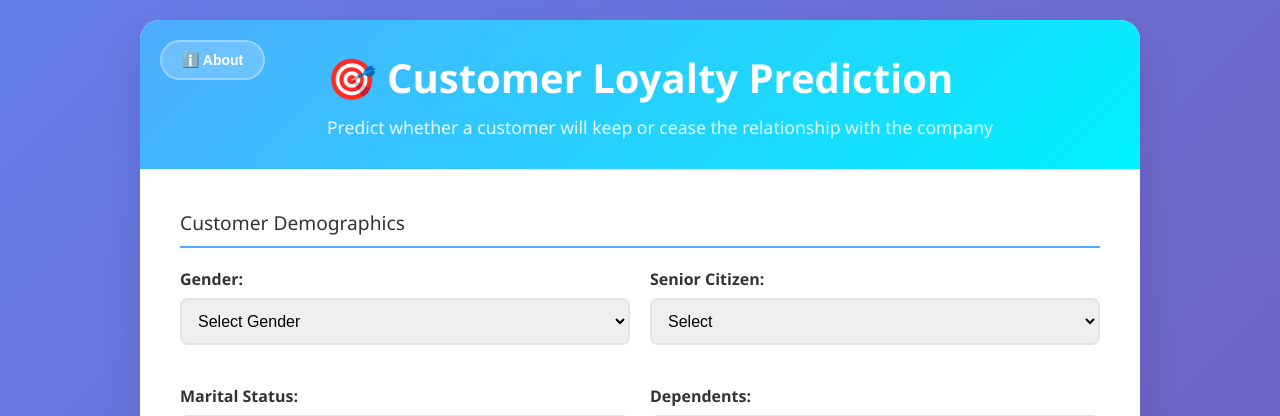
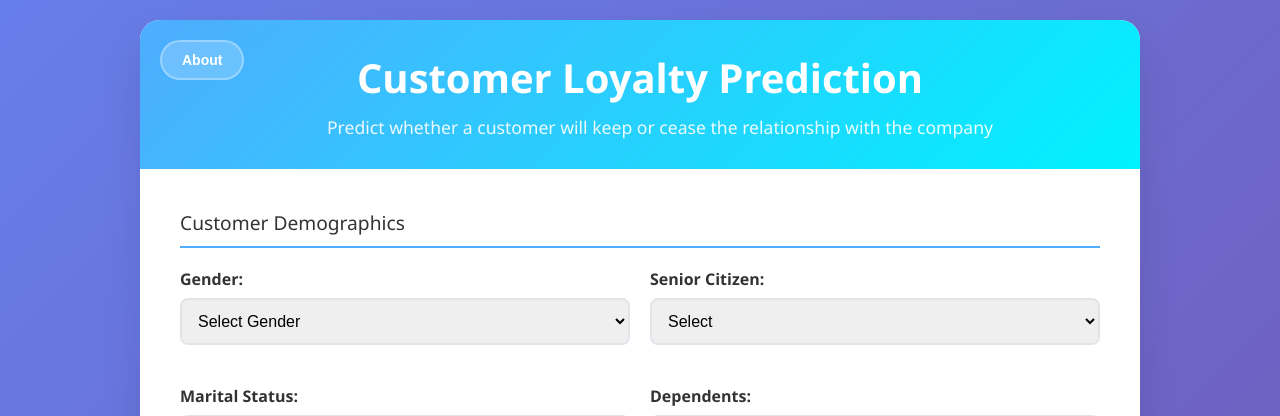
Before and after one commit to arsingla786/Customer-Retention-Risk-Prediction, a Flask app: page / in a window 1280 px wide. Shown: the top 416 px of the page. Run offline with Flask 3, Linux system fonts and the light colour scheme; parts of the project's set-up code (start-up, migrations or seed data) failed here and were passed over.

Commit message:
Update index.html

```diff
--- a/templates/index.html
+++ b/templates/index.html
@@ -325,8 +325,8 @@
 <body>
     <div class="container">
         <div class="header">
-            <button class="about-btn" onclick="openAboutModal()">ℹ️ About</button>
-            <h1>🎯 Customer Loyalty Prediction</h1>
+            <button class="about-btn" onclick="openAboutModal()">About</button>
+            <h1>Customer Loyalty Prediction</h1>
             <p>Predict whether a customer will keep or cease the relationship with the company</p>
         </div>
 
@@ -524,11 +524,11 @@
 
             {% if result %}
             <div class="result-section {% if prediction == 1 %}result-negative{% else %}result-positive{% endif %}">
-                <h3>➡️ Prediction Result</h3>
+                <h3>Prediction Result</h3>
                 <p><strong>{{ result }}</strong></p>
                 {% if recommendations %}
                 <div class="recommendations">
-                    <h4>📋 Recommendations:</h4>
+                    <h4>Recommendations:</h4>
                     <ul>
                         {% for rec in recommendations %}
                         <li>{{ rec }}</li>
@@ -545,7 +545,7 @@
     <div id="aboutModal" class="modal">
         <div class="modal-content">
             <span class="close" onclick="closeAboutModal()">&times;</span>
-            <h2>🎯 About Customer Loyalty Prediction</h2>
+            <h2>About Customer Loyalty Prediction</h2>
 
             <h3>What is this tool?</h3>
             <p>This is a machine learning-powered tool that can be used by service providing companies. It predicts whether a customer will keep or cease their relationship with your company based on their demographics, services taken, and billing information.</p>
```
